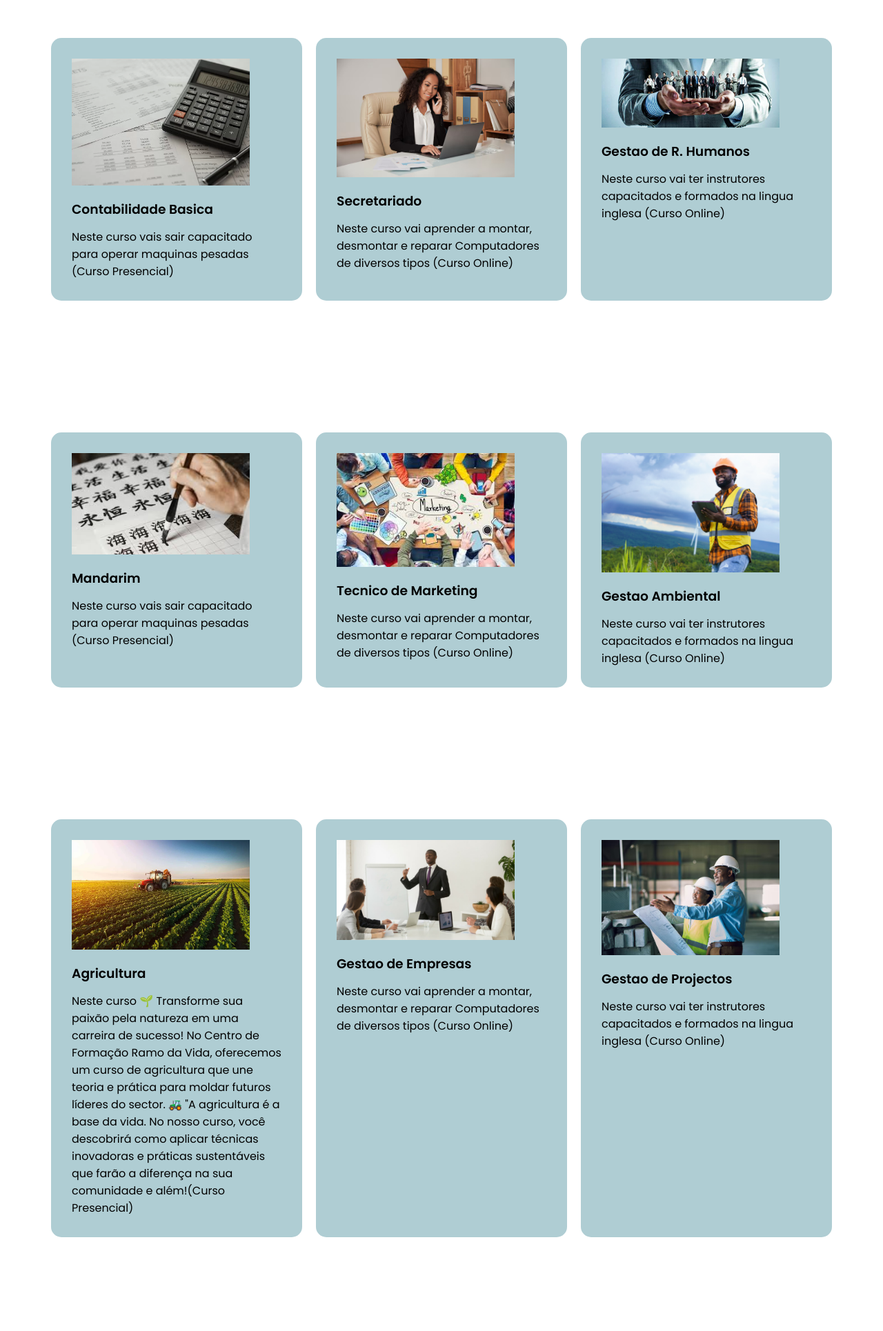
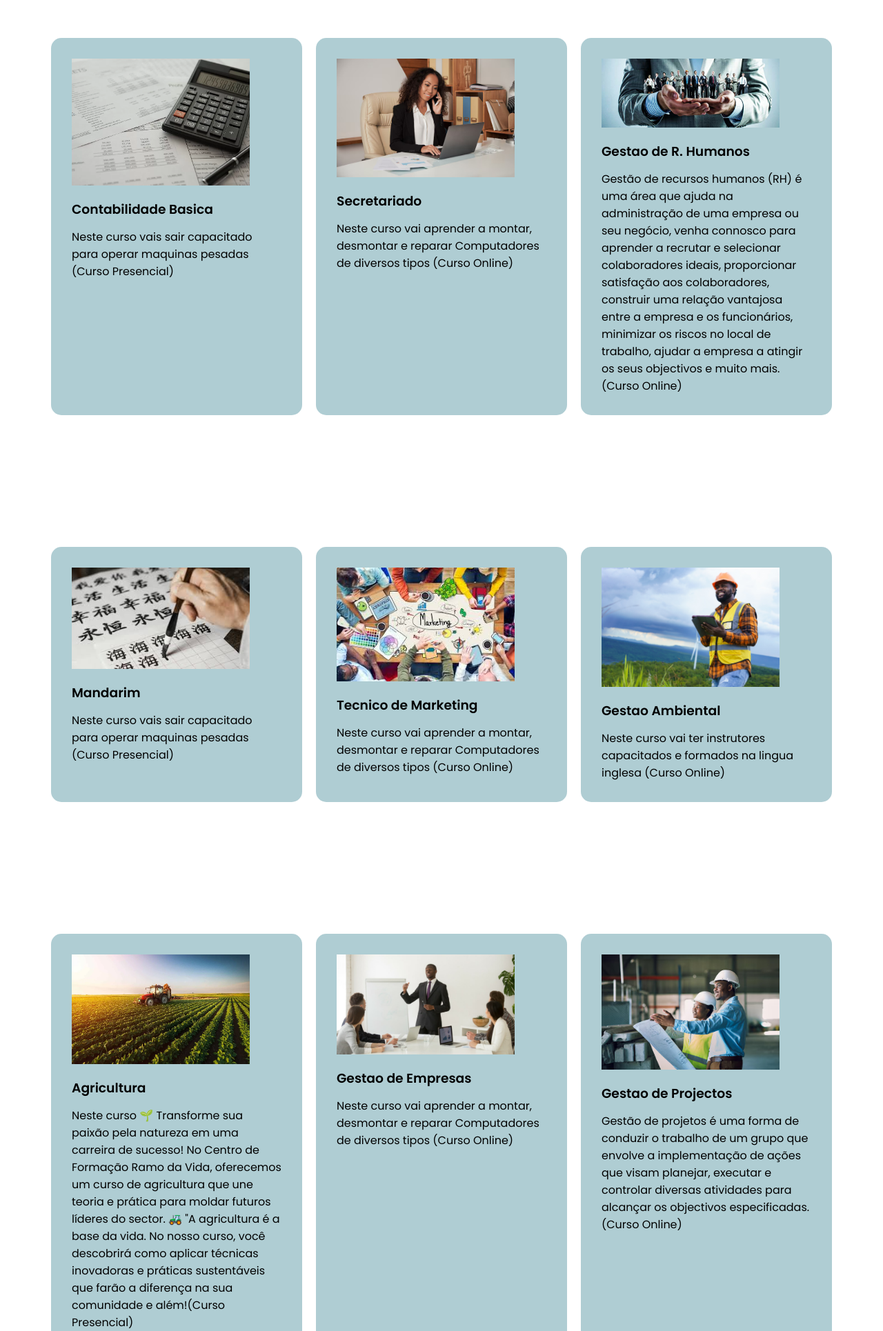
Before and after one commit to Win-word/centro_formacao_ramo_da_vida, a Flask app: page /cursos in a window 1280 px wide. Shown: the part 1562-3492 px from the top of the page at 69% size. Run offline with Flask 3, Linux system fonts and the light colour scheme.

Commit message:
templts bg

```diff
--- a/templates/cursos.html
+++ b/templates/cursos.html
@@ -200,7 +200,7 @@
             <img src="{{url_for('static',filename='img/cursos/cgestaoderecursoshumanos.jpg') }}" alt="curso de ingles">
             <h3 class="tituloc">Gestao de R. Humanos</h3>
             <p>
-                Neste curso vai ter instrutores capacitados e formados na lingua inglesa (Curso Online)
+                Gestão de recursos humanos (RH)  é uma área que ajuda na administração de uma empresa ou seu negócio, venha connosco para aprender a recrutar e selecionar colaboradores ideais, proporcionar  satisfação aos colaboradores, construir uma relação vantajosa entre a empresa e os funcionários, minimizar os riscos no local de trabalho, ajudar a empresa a atingir os seus objectivos e muito mais. (Curso Online)
             </p>
 
 
@@ -302,7 +302,7 @@
             <img src="{{url_for('static',filename='img/cursos/cgestaodeprojectos.jpg') }}" alt="curso de ingles">
             <h3 class="tituloc">Gestao de Projectos</h3>
             <p>
-                Neste curso vai ter instrutores capacitados e formados na lingua inglesa (Curso Online)
+                Gestão de projetos é uma forma de conduzir o trabalho de um grupo que envolve a implementação de ações que visam planejar, executar e controlar diversas atividades para alcançar os objectivos especificadas. (Curso Online)
             </p>
 
 
--- a/templates/index.html
+++ b/templates/index.html
@@ -9,7 +9,7 @@
 
 </head>
 <body>
-    <div style="background-color: #555555;   background-image: url('img/bddiplojma.jpg') ; background-size: cover; background-repeat: no-repeat;"    class="background-verde">
+    <div style="background-color: #555555;   background-image: url('/../static/img/bddiplojma.jpg') ; background-size: cover; background-repeat: no-repeat;"    class="background-verde">
         <!--headers-->
         <header>
 
```
